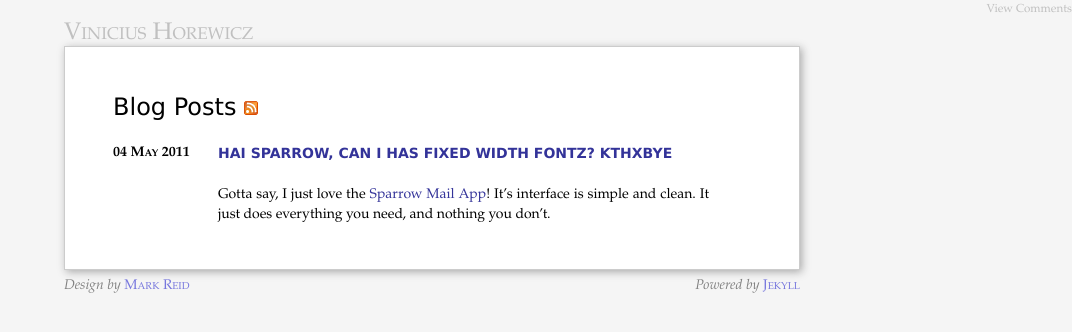
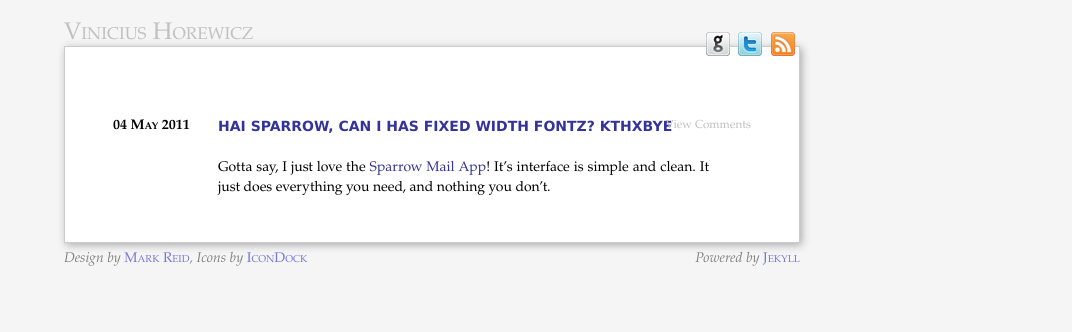
Before and after one commit to wicz/wicz.github.com, a Jekyll site: the page built from index.markdown, in a window 1280 px wide. Shown: the top 332 px of the page, without its empty margins (208-1280 px from the left). Built offline with Jekyll 4.4.1, drawn with Linux system fonts in a browser that asks for light colours; Markdown is read by kramdown in place of the engine named in the settings; comment, search, counter and statistics services are not loaded.

Commit message:
Add social links

```diff
--- a/_layouts/default.html
+++ b/_layouts/default.html
@@ -32,6 +32,11 @@
 
   <div id="header">
     <h1>Vinicius Horewicz</h1>
+<ul class="nav">
+  <li><a href="https://github.com/wicz"><img src="/images/github.png"></a></li>
+  <li><a href="https://twitter.com/wicz"><img src="/images/twitter.png"></a></li>
+  <li><a href=""><img src="/images/rss.png"></a></li>
+</ul>
   </div>
 
   <div id="page">
@@ -41,12 +46,12 @@
   <div id="footer">
 	<address>
 		<span class="copyright">
-			Design by
-			<a href="http://mark.reid.name">Mark Reid</a>
+			Design by <a href="http://mark.reid.name">Mark Reid</a>,
+			Icons by <a href="http://icondock.com">IconDock</a>
 		</span>
 		<span class="engine">
 			Powered by
-			<a href="http://github.com/mojombo/jekyll/" title="A static, minimalist CMS">Jekyll</a>
+			<a href="http://github.com/mojombo/jekyll" title="A static, minimalist CMS">Jekyll</a>
 		</span>
 	</address>
   </div>
--- a/css/screen.css
+++ b/css/screen.css
@@ -216,7 +216,7 @@ ul.compact li a {
 
 #header ul {
 	position: absolute;
-	top: 0;
+	top: .5em;
 	right: 0;
 	font-size: 100%;
 	line-height: 1.6em;
@@ -227,12 +227,8 @@ ul.compact li a {
 }
 #header ul li { display: inline; }
 #header ul li a {
-	padding: 0.4em 0.3em 0 0.3em;
+	padding: 0.4em 0.3em 0 0em;
 	display: inline;
-}
-#header ul li a:hover {
-	color: blue;
-	border-bottom: 2px solid blue;
 }
 #header .byline {
 	color: silver;
@@ -282,6 +278,7 @@ body#Kith #header a.kith
 	margin-top: 1.43em;
 	margin-left: 7.5em;
 	padding-right: 3em;
+	position: relative;
 }
 .section div.date {
 	font-family: Palatino, georgia, serif;
--- a/index.markdown
+++ b/index.markdown
@@ -2,9 +2,6 @@
 layout: default
 top: Vinicius Horewicz
 ---
-
-Blog Posts ![Feed icon](/images/feed-icon-14x14.png)
-==========
 
 {% for post in site.posts %}
 <div class="section list">
```
Also changed, not shown: images/feed-icon-14x14.png (deleted), images/github.png (added), images/rss.png (added), images/twitter.png (added).
